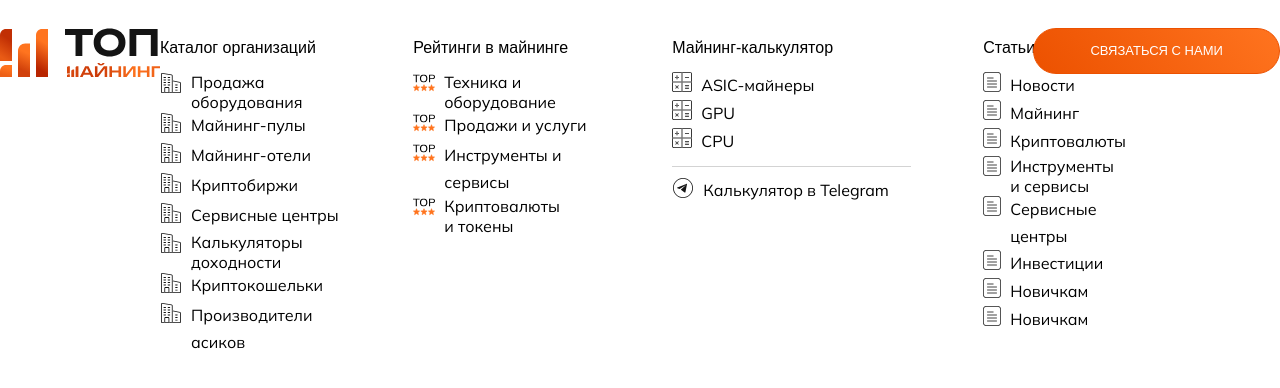
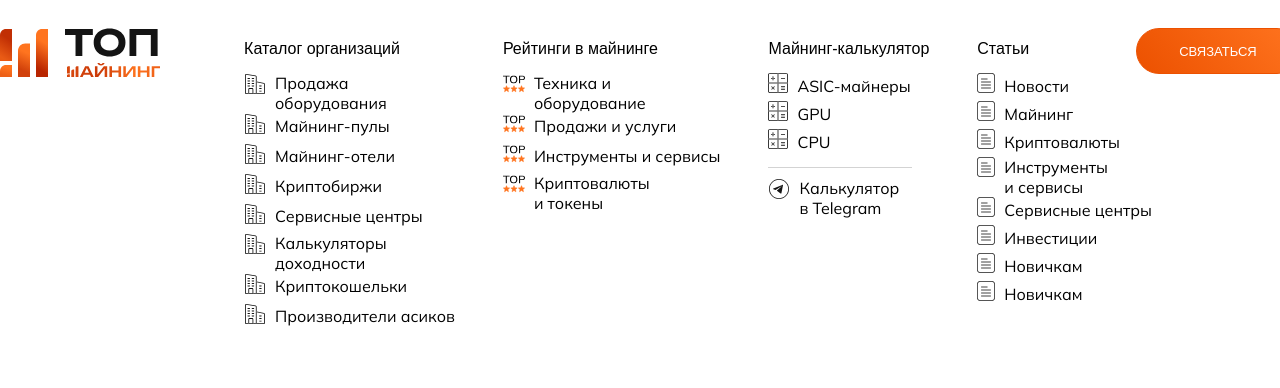
Before and after one commit to quairo/Top_mining, a plain HTML site: page index.html in a window 1280 px wide. Drawn offline with Linux system fonts and the light colour scheme; a web font is replaced by a local one.

Commit message:
адптировал сайт немного

```diff
--- a/cascading style sheets/style.css
+++ b/cascading style sheets/style.css
@@ -23,7 +23,7 @@
 .kata {
     display: flex;
     gap: 72px;
-    margin: 12px -100px 0 0;
+    margin: 13px -100px 0 0;
 }
 .main_list {
     font-size: 16px;
@@ -52,10 +52,11 @@
     font-family: "Unbounded", sans-serif;
     font-size: 16px;
     font-weight: 400;
-    line-height: 44px;
+    line-height: 21px;
     text-align: center;
     width: 268px;
     height: 46px;
+    padding: 12px 24px 12px 24px;
     border: 1px solid #EC5100;
     border-radius: 100px;
     color: #fff;
@@ -64,3 +65,57 @@
     box-sizing: border-box;
     cursor: pointer;
 }
+.pmks_telegg {
+    font-size: 16px;
+    font-weight: 400;
+    font-family: "Mulish", sans-serif;
+    margin: -3px 0 0 0;
+}
+@media (max-width: 1440px) {
+    .orange_button {
+        font-family: "Unbounded", sans-serif;
+        font-size: 16px;
+        font-weight: 400;
+        line-height: 21px;
+        text-align: center;
+        width: 164px;
+        height: 46px;
+        padding: 12px 24px 12px 24px;
+        border: 1px solid #EC5100;
+        border-radius: 100px;
+        color: #fff;
+        background: linear-gradient( 50deg , #EC5100 , #FF741F );
+        font-size: small;
+        box-sizing: border-box;
+        cursor: pointer;
+        margin: 0 -20px 0 0;
+    }
+    .adapt {
+        display: none;
+    }
+    .header {
+        display: flex;
+        justify-content: space-between;
+        margin: 28px auto;
+        max-width: 1320px;
+    }
+    .kata {
+        display: flex;
+        gap: 48px;
+        margin: 13px -100px 0 0;
+    }
+    .strip {
+        background-color: #D3D3D3;
+        width: 144px;
+        height: 1px;
+        margin: 10px 0 10px 0;
+    }
+    .pmks_telegg {
+        font-size: 16px;
+        font-weight: 400;
+        font-family: "Mulish", sans-serif;
+        margin: -0.1px 0 0 0;
+        width: 100px;
+        line-height: 20px;
+    }
+}
--- a/index.html
+++ b/index.html
@@ -88,7 +88,7 @@
                     <div class="strip"></div>
                     <div class="lists">
                         <div class="house"><img src="image/телеграм 22.svg" alt="телеграм"></div>
-                        <div class="pmks">Калькулятор в Telegram</div>
+                        <div class="pmks_telegg">Калькулятор в Telegram</div>
                     </div>
                 </div>
             </div>
@@ -130,7 +130,7 @@
                 </div>
             </div>
         </div>
-        <div class="orange_button">СВЯЗАТЬСЯ С НАМИ</div>
+        <div class="orange_button">СВЯЗАТЬСЯ <span class="adapt">С НАМИ</span></div>
     </header>
 </body>
 </html>
```
